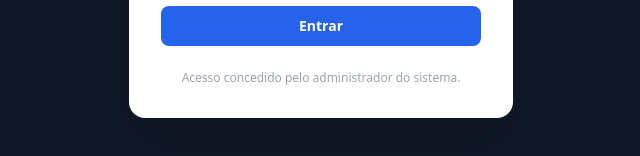
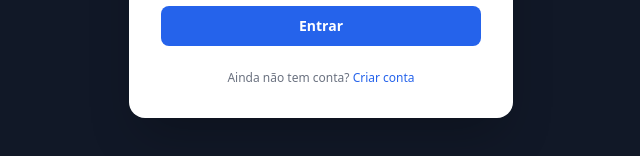
Before and after one commit to potruszko/enterfix-sistema-metrologia, a React (Vite) app in the folder frontend/: page / in a window 1280 px wide. Shown: the part 516-672 px from the top of the page, without its empty margins (319-959 px from the left). Built offline with nearby package versions, Linux system fonts and the light colour scheme; no server answers.

Commit message:
feat: restaurar signup - colaboradores criam propria conta (@enterfix.com.br)

```diff
--- a/frontend/src/components/Auth.jsx
+++ b/frontend/src/components/Auth.jsx
@@ -5,18 +5,20 @@ export default function Auth() {
   const [loading, setLoading] = useState(false)
   const [email, setEmail] = useState('')
   const [password, setPassword] = useState('')
+  const [isSignUp, setIsSignUp] = useState(false)
   const [error, setError] = useState('')
+  const [message, setMessage] = useState('')
 
   useEffect(() => {
-    if (error) {
-      const t = setTimeout(() => setError(''), 6000)
+    if (error || message) {
+      const t = setTimeout(() => { setError(''); setMessage('') }, 7000)
       return () => clearTimeout(t)
     }
-  }, [error])
+  }, [error, message])
 
   async function handleSubmit(e) {
     e.preventDefault()
-    setError('')
+    setError(''); setMessage('')
 
     if (!email.endsWith('@enterfix.com.br')) {
       setError('Apenas e-mails @enterfix.com.br têm acesso a este sistema.')
@@ -25,12 +27,24 @@ export default function Auth() {
 
     setLoading(true)
     try {
-      const { error } = await supabase.auth.signInWithPassword({ email, password })
-      if (error) throw error
+      if (isSignUp) {
+        const { error } = await supabase.auth.signUp({
+          email, password,
+          options: { emailRedirectTo: window.location.origin }
+        })
+        if (error) throw error
+        setMessage('Cadastro realizado! Verifique seu e-mail para confirmar a conta.')
+        setEmail(''); setPassword('')
+      } else {
+        const { error } = await supabase.auth.signInWithPassword({ email, password })
+        if (error) throw error
+      }
     } catch (err) {
       const msg = err.message || ''
       if (msg.toLowerCase().includes('invalid login')) {
         setError('E-mail ou senha incorretos.')
+      } else if (msg.toLowerCase().includes('email not confirmed')) {
+        setError('E-mail ainda não confirmado. Verifique sua caixa de entrada.')
       } else {
         setError(msg || 'Erro ao autenticar. Tente novamente.')
       }
@@ -66,6 +80,11 @@ export default function Auth() {
               {error}
             </div>
           )}
+          {message && (
+            <div className="bg-green-50 border border-green-200 rounded-lg px-4 py-3 text-sm text-green-700">
+              {message}
+            </div>
+          )}
 
           {/* Formulário */}
           <form onSubmit={handleSubmit} className="space-y-4">
@@ -96,12 +115,19 @@ export default function Auth() {
               disabled={loading}
               className="w-full bg-blue-600 hover:bg-blue-700 disabled:opacity-60 text-white font-semibold rounded-lg py-2.5 text-sm transition-colors"
             >
-              {loading ? 'Aguarde...' : 'Entrar'}
+              {loading ? 'Aguarde...' : isSignUp ? 'Criar conta' : 'Entrar'}
             </button>
           </form>
 
-          <p className="text-center text-xs text-gray-400">
-            Acesso concedido pelo administrador do sistema.
+          <p className="text-center text-xs text-gray-500">
+            {isSignUp ? 'Já tem conta?' : 'Ainda não tem conta?'}{' '}
+            <button
+              type="button"
+              onClick={() => { setIsSignUp(!isSignUp); setError(''); setMessage('') }}
+              className="text-blue-600 hover:underline font-medium"
+            >
+              {isSignUp ? 'Entrar' : 'Criar conta'}
+            </button>
           </p>
         </div>
       </div>
```
